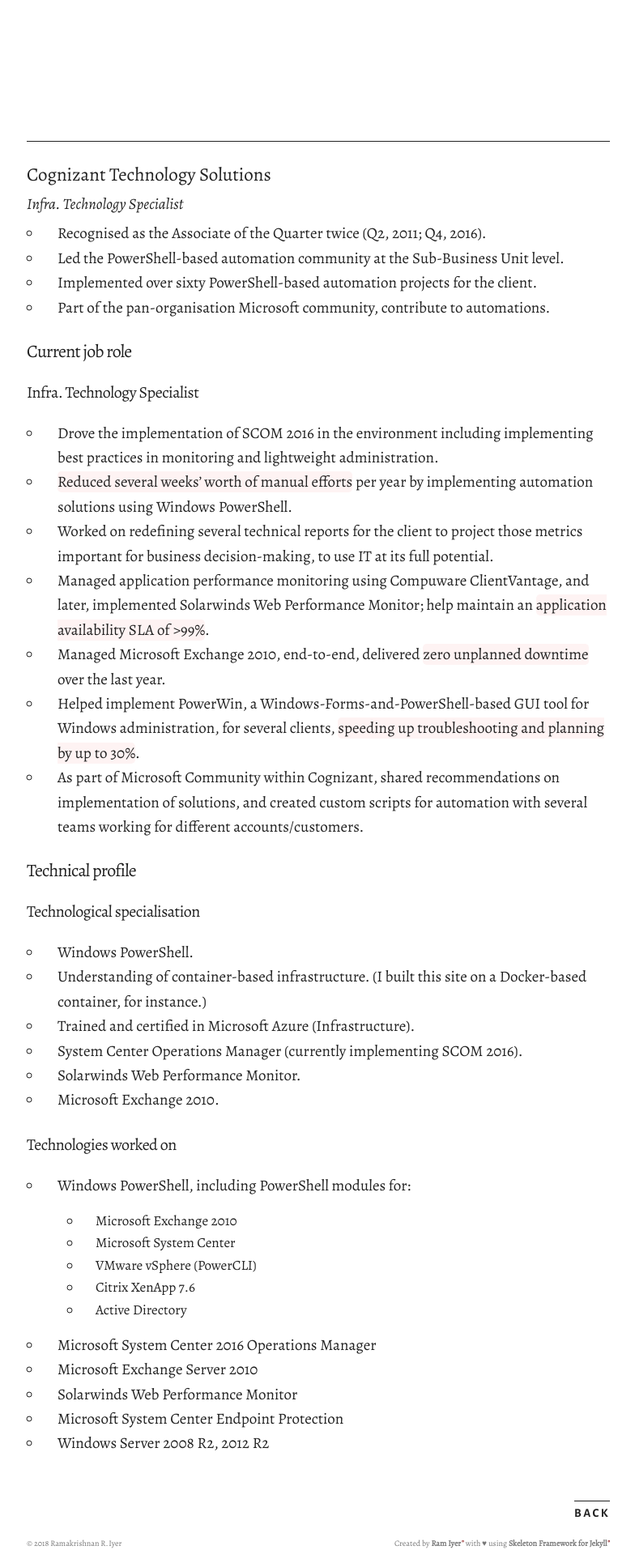
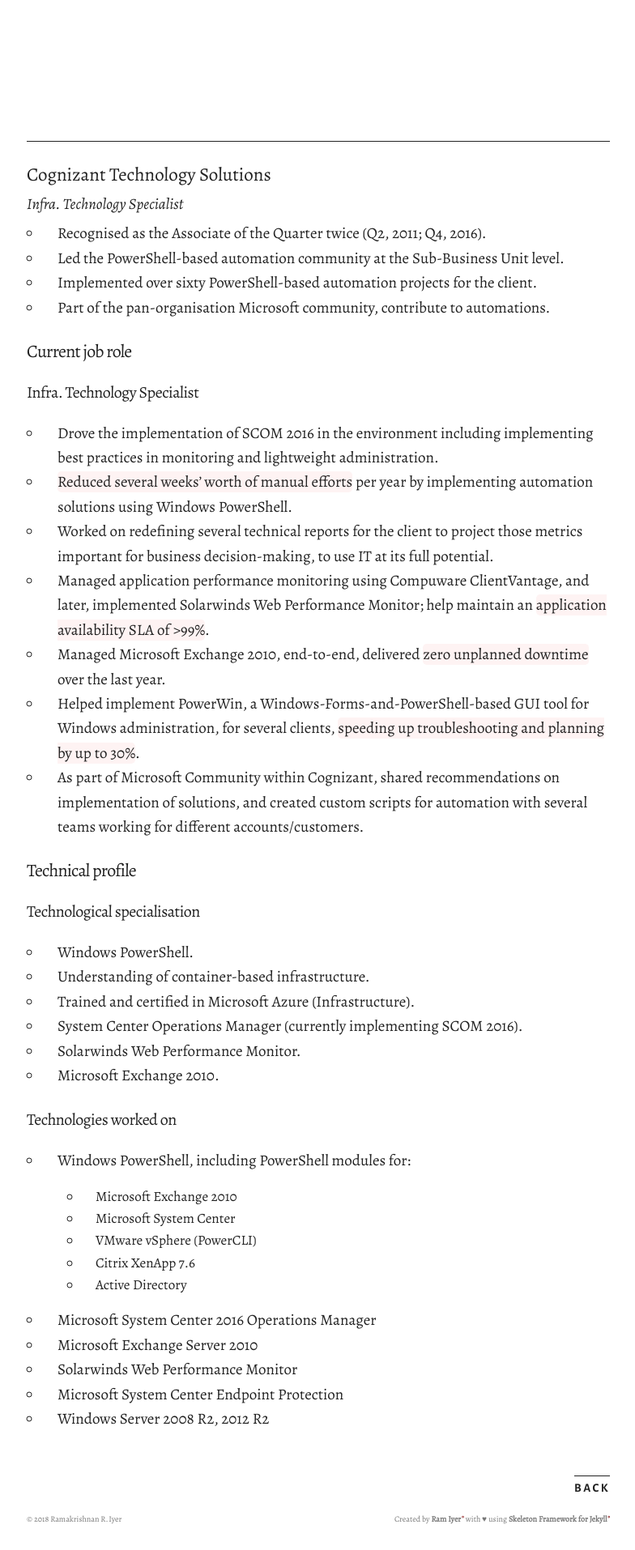
Before and after one commit to theramiyer/resume, a Jekyll site: the page built from data/_experience/cognizant-technology-solutions.md, in a window 1280 px wide. Shown: the whole page at 81% size, without its empty margins (247-1031 px from the left). Built offline with Jekyll 4.4.1, drawn with Linux system fonts in a browser that asks for light colours; nearby versions of some CDN libraries; after the commit the page ends 1884 px from its top, so only the background shows below that.

Commit message:
Update Cognizant profile

```diff
--- a/data/_experience/cognizant-technology-solutions.md
+++ b/data/_experience/cognizant-technology-solutions.md
@@ -28,7 +28,7 @@
 ##### Technological specialisation
 
 - Windows PowerShell.
-- Understanding of container-based infrastructure. (I built this site on a Docker-based container, for instance.)
+- Understanding of container-based infrastructure.
 - Trained and certified in Microsoft Azure (Infrastructure).
 - System Center Operations Manager (currently implementing SCOM&nbsp;2016).
 - Solarwinds Web Performance Monitor.
```
